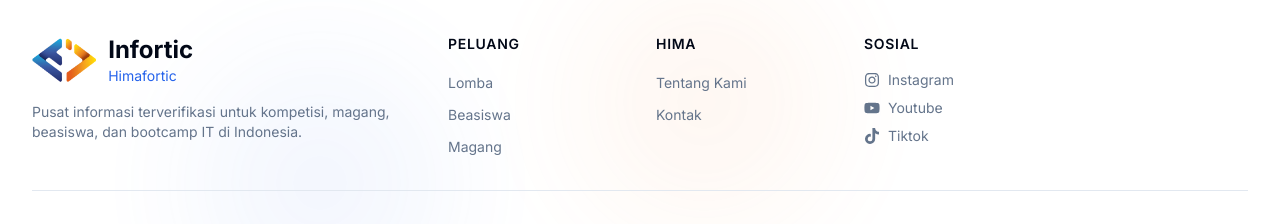
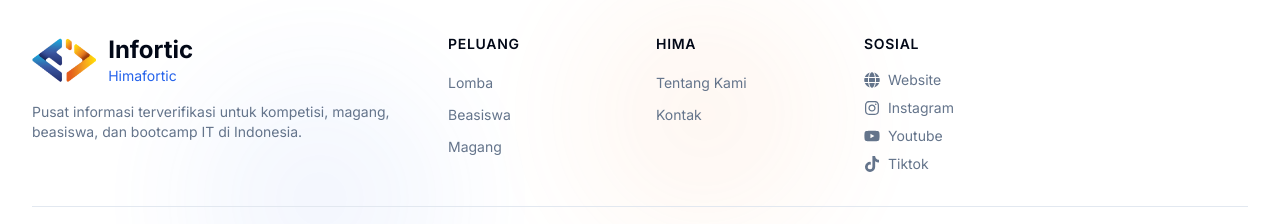
Before and after one commit to gerrymoeis/infortic_v2, a Next.js app: page /beasiswa in a window 1280 px wide. Shown: the part 880-1104 px from the top of the page. Built offline with nearby package versions, Linux system fonts and the light colour scheme; no server answers; the database is empty.

Commit message:
Image Optimization

```diff
--- a/next.config.mjs
+++ b/next.config.mjs
@@ -2,7 +2,6 @@
 const nextConfig = {
   trailingSlash: true,
   images: {
-    unoptimized: true, // Required for static export
     remotePatterns: [
       {
         protocol: 'https',
--- a/src/app/robots.ts
+++ b/src/app/robots.ts
@@ -1,6 +1,6 @@
 import { MetadataRoute } from 'next';
 
-const BASE_URL = 'https://infortic.netlify.app'; // Replace with your actual domain
+const BASE_URL = 'https://infortic.vercel.app'; // Replace with your actual domain
 
 export default function robots(): MetadataRoute.Robots {
   return {
--- a/src/components/layout/footer.tsx
+++ b/src/components/layout/footer.tsx
@@ -2,7 +2,7 @@
 
 import Link from 'next/link'
 import Image from 'next/image'
-import { FaInstagram, FaYoutube, FaTiktok } from 'react-icons/fa'
+import { FaInstagram, FaYoutube, FaTiktok, FaGlobe } from 'react-icons/fa'
 
 export function Footer() {
   const currentYear = new Date().getFullYear()
@@ -19,7 +19,7 @@ export function Footer() {
         <div className="grid grid-cols-1 md:grid-cols-3 gap-8">
           <div className="col-span-1 md:col-span-1 space-y-4">
              <div className="flex items-center space-x-3">
-              <Link href="/" target="_blank">
+              <Link href="/" target="_blank" rel="noopener noreferrer">
               <Image
                 src="/images/himafortic-logo.png"
                 alt="Himafortic Logo"
@@ -34,7 +34,7 @@ export function Footer() {
                 <span className="text-2xl font-bold text-foreground">
                   Infortic
                 </span>
-                <p className="text-sm text-muted-foreground"><Link href="https://himafortic.mi.unesa.ac.id/" target="_blank" className="text-primary hover:text-secondary transition-colors duration-300">Himafortic</Link></p>
+                <p className="text-sm text-muted-foreground"><Link href="https://himafortic.mi.unesa.ac.id/" target="_blank" rel="noopener noreferrer" className="text-primary hover:text-secondary transition-colors duration-300">Himafortic</Link></p>
               </div>
             </div>
             <p className="text-sm text-muted-foreground">
@@ -67,9 +67,10 @@ export function Footer() {
             <div>
               <h4 className="text-sm font-semibold text-foreground tracking-wider uppercase">Sosial</h4>
               <ul className="mt-4 space-y-2">
-                <li><Link href="https://www.instagram.com/himafortic_unesa/" target="_blank" className="text-sm text-muted-foreground hover:text-primary transition-colors duration-300 flex items-center gap-2"><FaInstagram className="h-4 w-4" /> Instagram</Link></li>
-                <li><Link href="https://www.youtube.com/@himaforticunesa1170" target="_blank" className="text-sm text-muted-foreground hover:text-primary transition-colors duration-300 flex items-center gap-2"><FaYoutube className="h-4 w-4" /> Youtube</Link></li>
-                <li><Link href="https://www.tiktok.com/@himafortic_unesa" target="_blank" className="text-sm text-muted-foreground hover:text-primary transition-colors duration-300 flex items-center gap-2"><FaTiktok className="h-4 w-4" /> Tiktok</Link></li>
+                <li><Link href="https://himafortic.mi.unesa.ac.id/" target="_blank" rel="noopener noreferrer" className="text-sm text-muted-foreground hover:text-primary transition-colors duration-300 flex items-center gap-2"><FaGlobe className="h-4 w-4" /> Website</Link></li>
+                <li><Link href="https://www.instagram.com/himafortic_unesa/" target="_blank" rel="noopener noreferrer" className="text-sm text-muted-foreground hover:text-primary transition-colors duration-300 flex items-center gap-2"><FaInstagram className="h-4 w-4" /> Instagram</Link></li>
+                <li><Link href="https://www.youtube.com/@himaforticunesa1170" target="_blank" rel="noopener noreferrer" className="text-sm text-muted-foreground hover:text-primary transition-colors duration-300 flex items-center gap-2"><FaYoutube className="h-4 w-4" /> Youtube</Link></li>
+                <li><Link href="https://www.tiktok.com/@himafortic_unesa" target="_blank" rel="noopener noreferrer" className="text-sm text-muted-foreground hover:text-primary transition-colors duration-300 flex items-center gap-2"><FaTiktok className="h-4 w-4" /> Tiktok</Link></li>
               </ul>
             </div>
           </div>
--- a/src/components/ui/beasiswa-card.tsx
+++ b/src/components/ui/beasiswa-card.tsx
@@ -25,6 +25,8 @@ export function BeasiswaCard({ beasiswa }: BeasiswaCardProps) {
             fill
             sizes="(max-width: 768px) 100vw, (max-width: 1200px) 50vw, 33vw"
             className="object-cover transition-transform duration-300 group-hover:scale-105"
+            placeholder="blur"
+            blurDataURL={beasiswa.image_url || '/images/placeholder.webp'}
             priority={false}
           />
           <div className="absolute inset-0 bg-gradient-to-t from-black/60 to-transparent" />
@@ -117,7 +119,7 @@ export function BeasiswaCard({ beasiswa }: BeasiswaCardProps) {
           <Link
             href={`/beasiswa/${beasiswa.slug}`}
             className="flex items-center justify-center w-full"
-            target="_blank"
+            target="_blank" rel="noopener noreferrer"
           >
             <ExternalLink className="mr-2 h-5 w-5" />
             {daysLeft !== null && daysLeft < 0 ? 'Pendaftaran Ditutup' : 'Lihat Detail'}
--- a/src/components/ui/competition-card.tsx
+++ b/src/components/ui/competition-card.tsx
@@ -33,6 +33,8 @@ export function CompetitionCard({ competition }: { competition: TableDataMap['lo
           alt={`Poster ${competition.title}`}
           fill
           className="object-cover transition-transform duration-300 group-hover:scale-110"
+          placeholder="blur"
+          blurDataURL="/images/placeholder.jpg"
           sizes="(max-width: 768px) 100vw, (max-width: 1200px) 50vw, 33vw"
         />
         <div className="absolute inset-0 bg-gradient-to-t from-black/80 via-black/40 to-transparent" />
@@ -140,7 +142,7 @@ export function CompetitionCard({ competition }: { competition: TableDataMap['lo
           <Link
             href={`/lomba/${competition.slug}`}
             className="flex items-center justify-center w-full"
-            target="_blank"
+            target="_blank" rel="noopener noreferrer"
           >
             <ExternalLink className="mr-2 h-5 w-5" />
             {isExpired ? 'Lomba Berakhir' : 'Lihat Detail'}
--- a/src/components/ui/internship-card.tsx
+++ b/src/components/ui/internship-card.tsx
@@ -25,6 +25,8 @@ export function InternshipCard({ internship }: InternshipCardProps) {
                 alt={`${internship.company_name} logo`}
                 fill
                 className="object-contain rounded-lg bg-white p-1 shadow-md"
+                placeholder="blur"
+                blurDataURL={internship.image_url || '/images/placeholder-internship.jpg'}
                 sizes="64px"
               />
           </div>
--- a/src/components/ui/magang-card.tsx
+++ b/src/components/ui/magang-card.tsx
@@ -22,6 +22,8 @@ export function MagangCard({ magang }: { magang: Magang }) {
               alt={`${magang.company} logo`}
               fill
               className="object-contain rounded-md"
+              placeholder="blur"
+              blurDataURL={magang.logo_image_url || '/images/placeholder-logo.png'}
             />
           </div>
           <div className="flex-grow">
@@ -65,7 +67,7 @@ export function MagangCard({ magang }: { magang: Magang }) {
       </CardContent>
 
       <CardFooter className="pt-4 mt-auto">
-        <Link href={`/magang/${magang.slug}`} target="_blank" className="w-full">
+        <Link href={`/magang/${magang.slug}`} target="_blank" rel="noopener noreferrer" className="w-full">
           <Badge className="w-full text-center justify-center py-3 h-11 text-base transition-all duration-300 ease-in-out transform hover:scale-105 hover:-translate-y-1 bg-gradient-to-r from-primary via-secondary to-accent bg-[length:200%_auto] hover:bg-right text-white hover:text-primary hover:font-bold shadow-[0_4px_10px_rgba(79,70,229,0.3)] hover:shadow-[0_6px_20px_rgba(236,72,153,0.4)] cursor-pointer">
             <ExternalLink className="mr-2 h-5 w-5" />
             Lihat Detail
```
